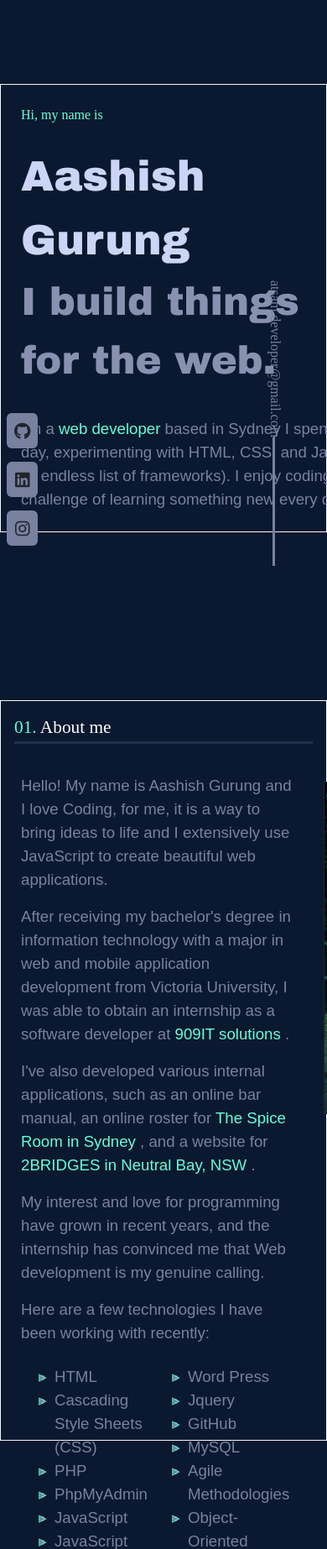
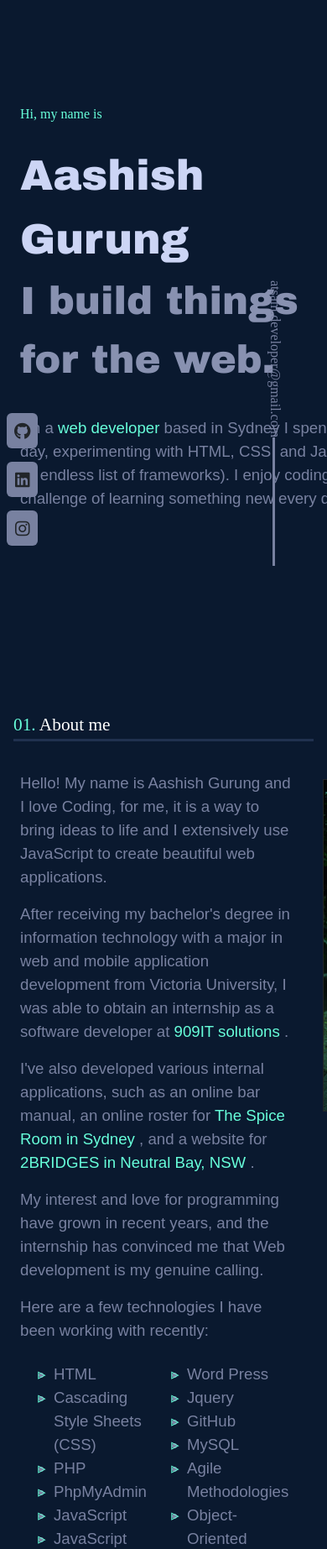
Before and after one commit to atsam10/portfilio, a PHP site: page / in a window 390 px wide; the page is wider, and only the part inside the window is pictured. Shown: the part 154-1999 px from the top of that part at 84% size. Run offline with PHP 8.4, Linux system fonts and the light colour scheme; some libraries are stand-ins or nearby versions.

Commit message:
working on responsivness

```diff
--- a/contents/aboutme.php
+++ b/contents/aboutme.php
@@ -1,4 +1,4 @@
-<div class="container abt_me border border-light width_managed p-3">
+<div class="container abt_me width_managed p-3">
 <a  id="about"></a>
 
     <div class=" title color-white typewitter"><span class="color-lightgreen">01.</span> About me </div>
--- a/contents/home.php
+++ b/contents/home.php
@@ -1,4 +1,4 @@
-<div class="container width_managed border border-light aboutme p-4">
+<div class="container width_managed  aboutme p-4">
 
 <div class="color-lightgreen typewitter">Hi, my name is </div> <br>
 <div class=" pb-2" > <span id="myname">Aashish Gurung</span> <br>
```
